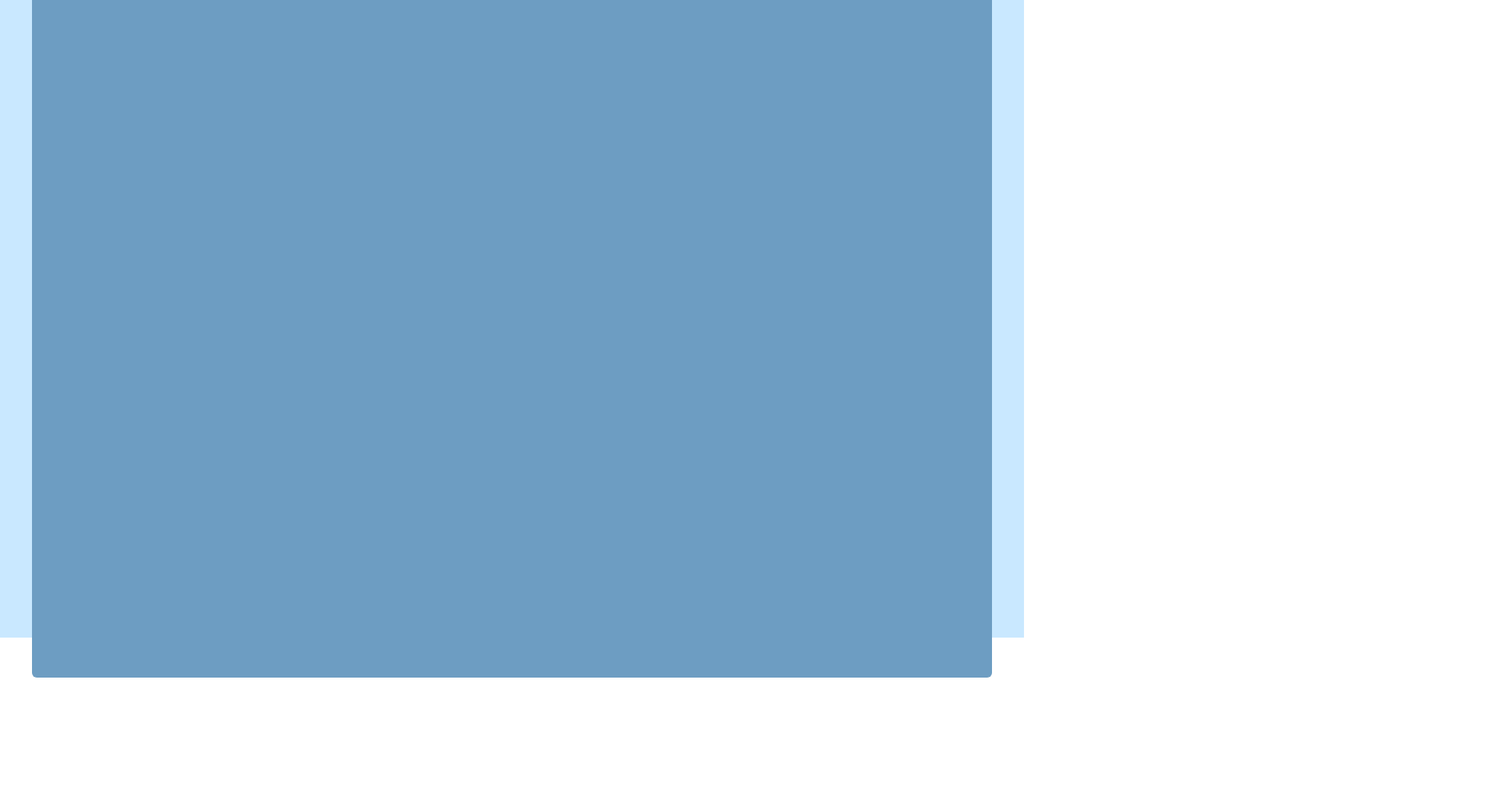
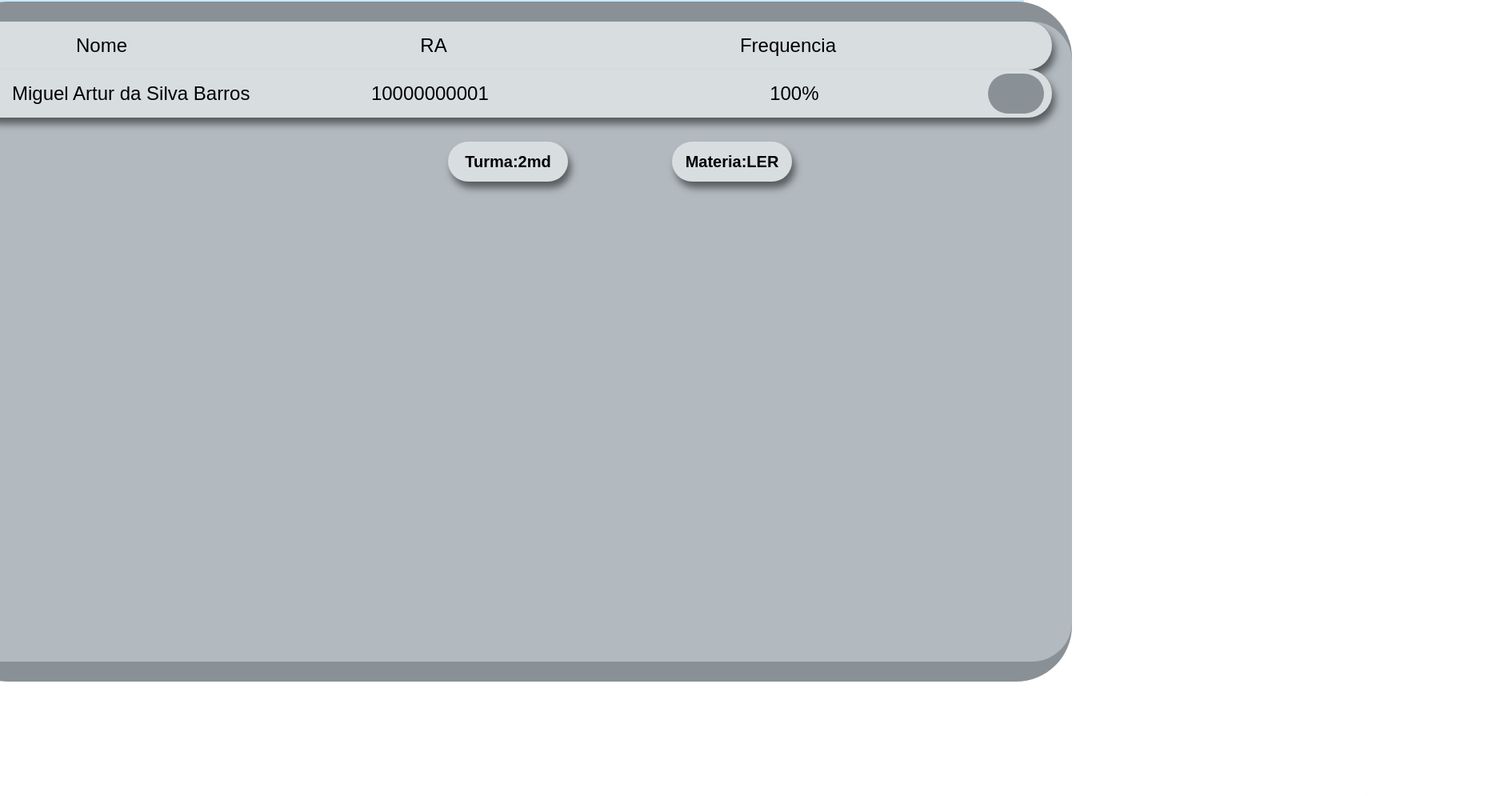
Before and after one commit to MiguelArturSB/Projeto-Integrador, a Next.js app in the folder front-end/: page /professor in a window 1280 px wide. Shown: the part 3-998 px from the top of the page at 80% size, 1870 px wide, since content can reach past the window. Before the commit the page ends 850 px from the top, so only its background shows below. Built offline with nearby package versions, Linux system fonts and the light colour scheme.

Commit message:
feito front do professor

```diff
--- a/front-end/src/app/professor/page.jsx
+++ b/front-end/src/app/professor/page.jsx
@@ -1,18 +1,102 @@
 "use client"
 
 import { useState } from 'react';
+import './prof.css';
+
+
 
 export default function professor() {
+    const [clicado, setClicado] = useState(false);
+      const toggleClicado = () => {
+    setClicado(!clicado);
+  };
+
     return (
         <>
-            <div className='bg-[#c9e8ff] w-[100%] h-screen items-center mx-auto flex justify-center'>
+
+            <div className='bg-[#c9e8ff] w-[100%] h-screen items-center mx-auto flex justify-center '>
+                <div className='mt-[60px] rendondo_grand w-[1450px] h-[850px] mx-auto flex items-center justify-center bg-[#899197]'>
+
+                <nav className='
+                rounded-full
+                absolute
+                w-[150px] h-[50px]
+                bg-[#d8dde0]
+                z-10
+                items-center text-center flex justify-center
+                top-45 left-140
+                 shadow_nim'>
+                    <p className='font-bold text-xl'>Turma:2md</p>
+                    </nav>
+
+                    <nav className='
+                rounded-full
+                absolute
+                w-[150px] h-[50px]
+                bg-[#d8dde0]
+                z-10
+                items-center text-center flex justify-center
+                top-45 left-210
+                shadow_nim'>
+                    <p className='font-bold text-xl'>Materia:LER</p>
+                    </nav>
+
                 <div className='
-        w-[1200px]
-        h-[900px]
-        mx-auto flex items-center justify-center
-        bg-[#6d9dc2]
-        rounded-md'>
+        w-[1400px]
+        h-[800px]
+        overflow-y-auto
+        bg-[#b2bac0]
+        rendondo_pequeno'>
 
+        <div className='m-auto  w-[1350px] h-[60px] bg-[#d8dde0] rounded-full shadow_nim mt-[45] pl-[130px] pr-[270px] justify-between flex items-center'>
+
+        <p className=' text-2xl'>Nome</p>
+        <p className='f text-2xl'>RA</p>
+        <p className=' text-2xl'>Frequencia</p>
+        </div>
+
+
+<div className='m-auto w-[1350px] h-[60px] bg-[#d8dde0] rounded-full shadow_nim mt-[25] pl-[50px] pr-[10px]  justify-between flex items-center'>
+
+        <p className=' text-2xl'>Miguel Artur da Silva Barros</p>
+        <p className='f text-2xl pr-[200px]'>10000000001</p>
+        <p className=' text-2xl pr-[60px]'>100%</p>
+
+         <button
+      onClick={toggleClicado}
+      className={`cursor-pointer rounded-full w-[70px] h-[50px] transition-colors duration-300 ${
+        clicado ? 'bg-[#00bf63]' : 'bg-[#899197]'
+      }`}
+    ></button>
+
+        </div>
+
+
+
+
+        </div>
+
+
+
+
+<button className='
+                rounded-full
+                absolute
+                w-[190px] h-[60px]
+                bg-[#50bcff]
+                text-[#ffffff]
+                cursor-pointer
+                z-10
+                items-center text-center flex justify-center
+                top-250 left-420
+                 shadow_nim
+                 font-bold
+                 text-xl
+
+                  hover:scale-105 transition-all duration-300
+                 '
+
+                    >Turma:2md</button>
         </div>
             </div>
         </>
--- /dev/null
+++ b/front-end/src/app/professor/prof.css
@@ -0,0 +1,10 @@
+
+.rendondo_grand{
+    border-radius: 70px;
+}
+.rendondo_pequeno{
+    border-radius: 50px;
+}
+.shadow_nim{
+    box-shadow: 4px 8px 10px rgba(0, 0, 0, 0.5);
+}
```
